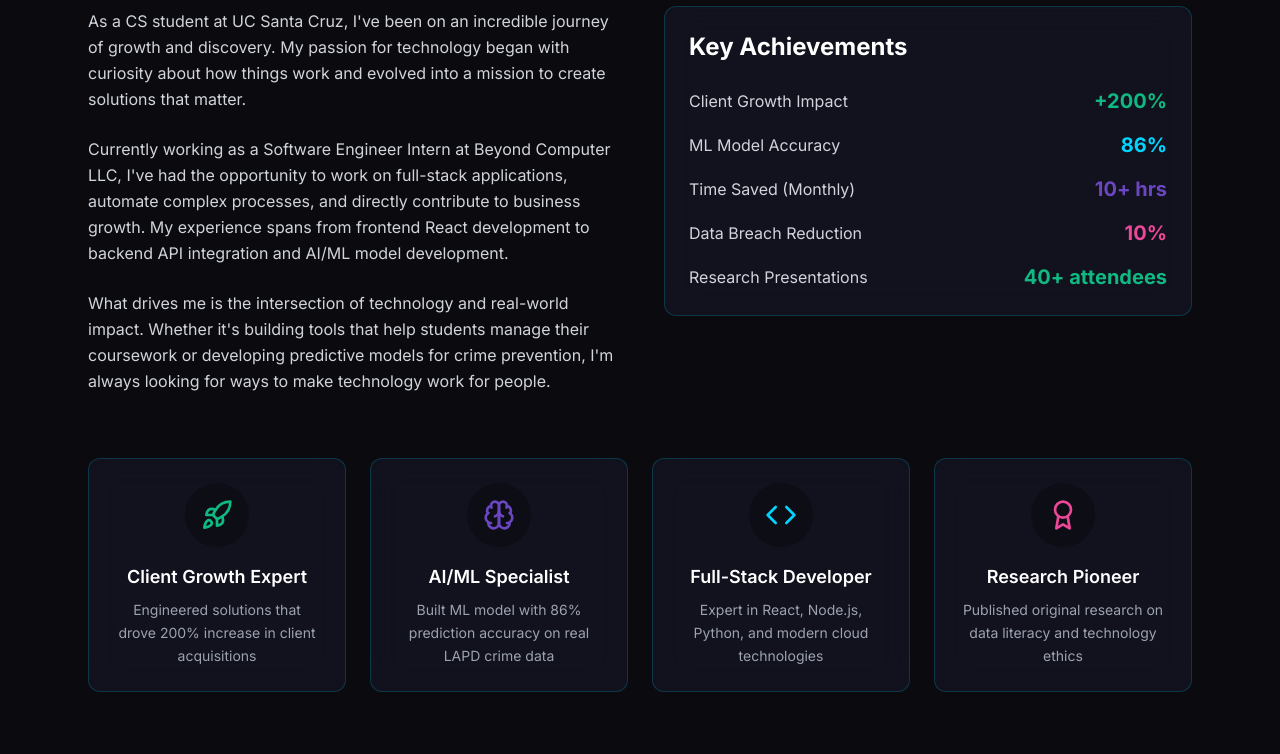
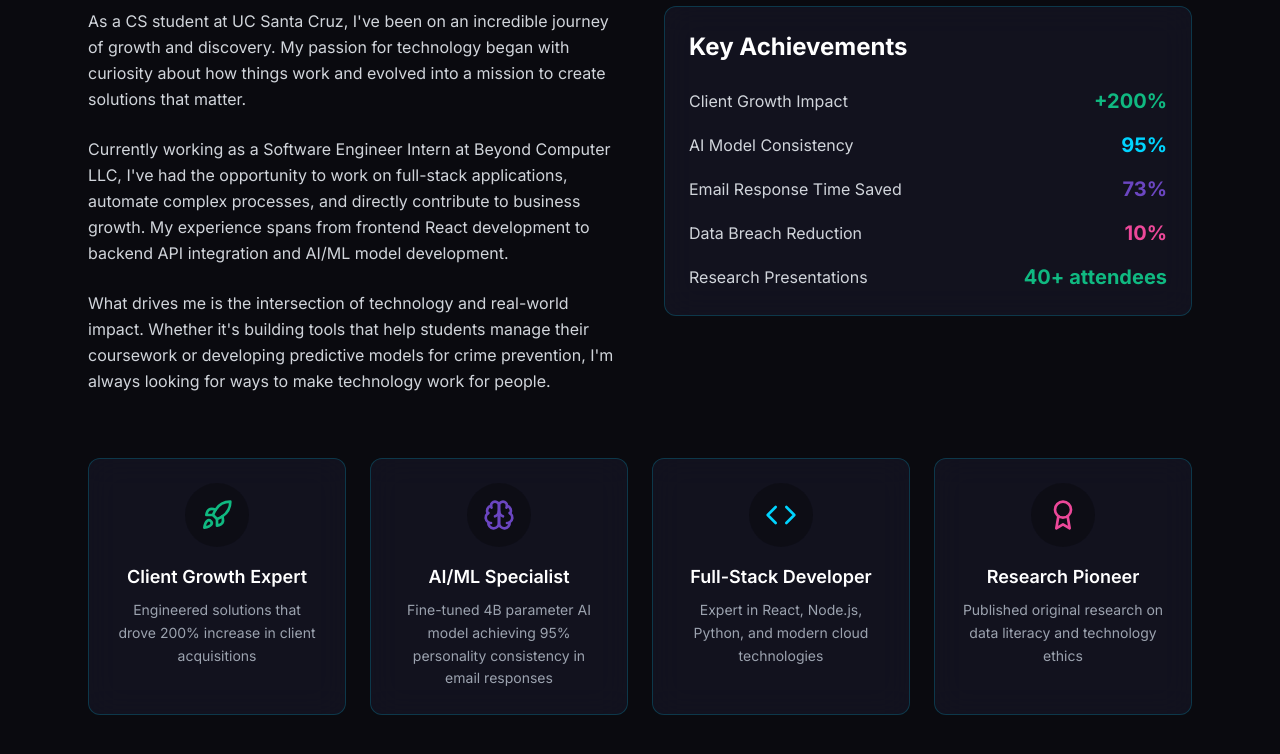
Before and after one commit to besaliu/besaliu.github.io, a React (Vite) app: page / in a window 1280 px wide. Shown: the part 1200-1954 px from the top of the page. Built offline with nearby package versions, Linux system fonts and the light colour scheme.

Commit message:
quick update to resume

```diff
--- a/src/components/About.jsx
+++ b/src/components/About.jsx
@@ -19,7 +19,7 @@ const About = () => {
     {
       icon: Brain,
       title: "AI/ML Specialist",
-      description: "Built ML model with 86% prediction accuracy on real LAPD crime data",
+      description: "Fine-tuned 4B parameter AI model achieving 95% personality consistency in email responses",
       color: "text-cyber-purple"
     },
     {
@@ -113,12 +113,12 @@ const About = () => {
                 <span className="text-cyber-green font-bold text-xl">+200%</span>
               </div>
               <div className="flex items-center justify-between">
-                <span className="text-gray-300">ML Model Accuracy</span>
-                <span className="text-cyber-blue font-bold text-xl">86%</span>
+                <span className="text-gray-300">AI Model Consistency</span>
+                <span className="text-cyber-blue font-bold text-xl">95%</span>
               </div>
               <div className="flex items-center justify-between">
-                <span className="text-gray-300">Time Saved (Monthly)</span>
-                <span className="text-cyber-purple font-bold text-xl">10+ hrs</span>
+                <span className="text-gray-300">Email Response Time Saved</span>
+                <span className="text-cyber-purple font-bold text-xl">73%</span>
               </div>
               <div className="flex items-center justify-between">
                 <span className="text-gray-300">Data Breach Reduction</span>
--- a/src/components/Hero.jsx
+++ b/src/components/Hero.jsx
@@ -19,7 +19,7 @@ const Hero = () => {
 
   const stats = [
     { value: '200%', label: 'Client Growth' },
-    { value: '86%', label: 'ML Accuracy' },
+    { value: '95%', label: 'AI Consistency' },
     { value: '10+', label: 'Tech Stack' },
     { value: '3+', label: 'Years Experience' }
   ];
@@ -119,7 +119,7 @@ const Hero = () => {
             transition={{ delay: 1.3 }}
           >
             CS Student at UCSC building next-generation web applications with React, AI/ML,
-            and cloud technologies. Currently driving <span className="text-cyber-green font-semibold">200% client growth </span>
+            and cloud technologies. Currently driving <span className="text-cyber-green font-semibold">    200% client growth </span>
             as a Software Engineer Intern.
           </motion.p>
 
--- a/src/components/Projects.jsx
+++ b/src/components/Projects.jsx
@@ -47,21 +47,21 @@ const Projects = () => {
       color: "from-cyber-pink to-cyber-purple"
     },
     {
-      title: "LA Crime Predictor",
-      description: "Advanced machine learning model trained on real LAPD crime data, achieving 86% prediction accuracy within a two-week simulation period.",
-      period: "December 2023 – January 2024",
+      title: "AI-Powered Email Response Assistant",
+      description: "Fine-tuned a 4B parameter Gemma model using Unsloth and LoRA techniques on 500+ email-response training pairs, achieving 95% personality consistency across diverse business communication scenarios.",
+      period: "June 2025 – July 2025",
       icon: Brain,
       image: "/api/placeholder/400/300",
       highlights: [
-        "86% prediction accuracy achieved",
-        "Processed 90,000+ crime data entries",
-        "Advanced data cleaning and preprocessing",
-        "13-page research paper published"
+        "95% personality consistency achieved",
+        "73% reduction in email response drafting time",
+        "100+ email responses processed daily",
+        "$200+/month cost savings vs cloud alternatives"
       ],
-      technologies: ["Python", "Machine Learning", "Pandas", "Scikit-learn", "Data Analysis", "Research"],
+      technologies: ["Python", "Gemma Model", "Unsloth", "LoRA", "Machine Learning", "NLP", "JSON", "Tokenization"],
       github: "#",
       demo: "#",
-      impact: "86% Accuracy",
+      impact: "95% Consistency",
       color: "from-cyber-green to-cyber-blue"
     },
     {
@@ -212,12 +212,12 @@ const Projects = () => {
                 <div className="text-gray-400 text-sm">Client Growth</div>
               </div>
               <div className="text-center">
-                <div className="text-3xl font-bold text-cyber-blue mb-2">86%</div>
-                <div className="text-gray-400 text-sm">ML Accuracy</div>
+                <div className="text-3xl font-bold text-cyber-blue mb-2">95%</div>
+                <div className="text-gray-400 text-sm">AI Consistency</div>
               </div>
               <div className="text-center">
-                <div className="text-3xl font-bold text-cyber-purple mb-2">90K+</div>
-                <div className="text-gray-400 text-sm">Data Points</div>
+                <div className="text-3xl font-bold text-cyber-purple mb-2">500+</div>
+                <div className="text-gray-400 text-sm">Training Pairs</div>
               </div>
             </div>
           </div>
```
Also changed, not shown: 1 other file (tests, documents, lock files or other folders).
